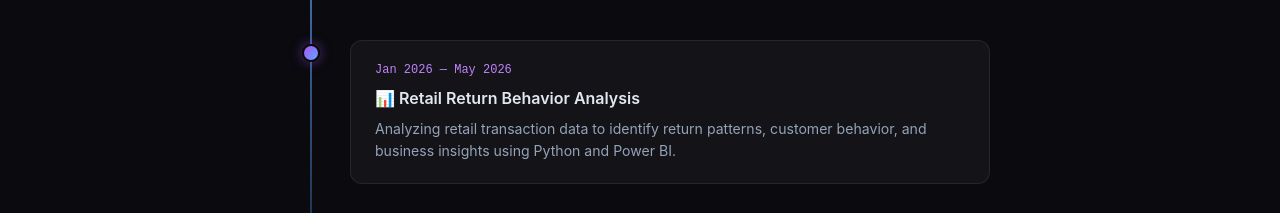
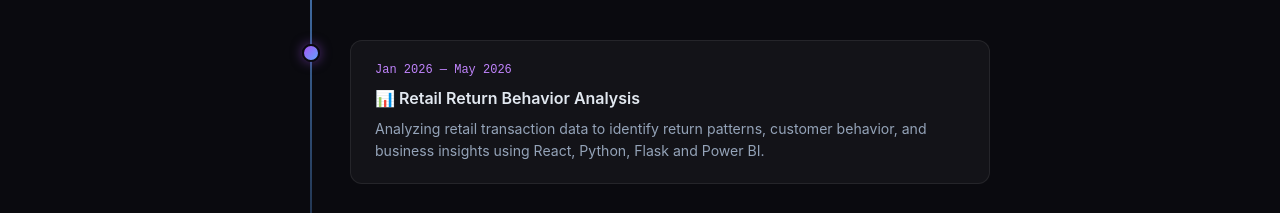
Before and after one commit to Vaishnavi10706/Portfolio-Website, a React app: page / in a window 1280 px wide. Shown: the part 4634-4847 px from the top of the page. Built offline with nearby package versions, Linux system fonts and the light colour scheme; the HTML template or start-up script is replaced by a standard one.

Commit message:
Update: added React and flask in the desc of Retail return behavior analysis project

```diff
--- a/src/components/Journey.jsx
+++ b/src/components/Journey.jsx
@@ -33,7 +33,7 @@ const items = [
   {
     date: 'Jan 2026 — May 2026',
     title: '📊 Retail Return Behavior Analysis',
-    desc: 'Analyzing retail transaction data to identify return patterns, customer behavior, and business insights using Python and Power BI.',
+    desc: 'Analyzing retail transaction data to identify return patterns, customer behavior, and business insights using React, Python, Flask and Power BI.',
   },
   {
     date: '2025 - Present',
```
